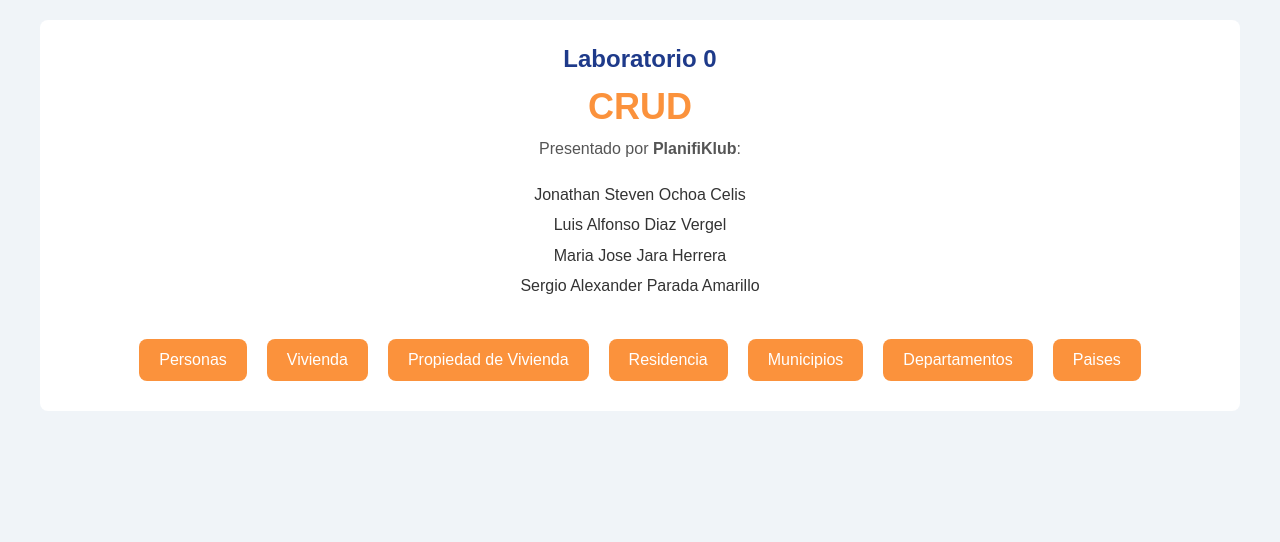
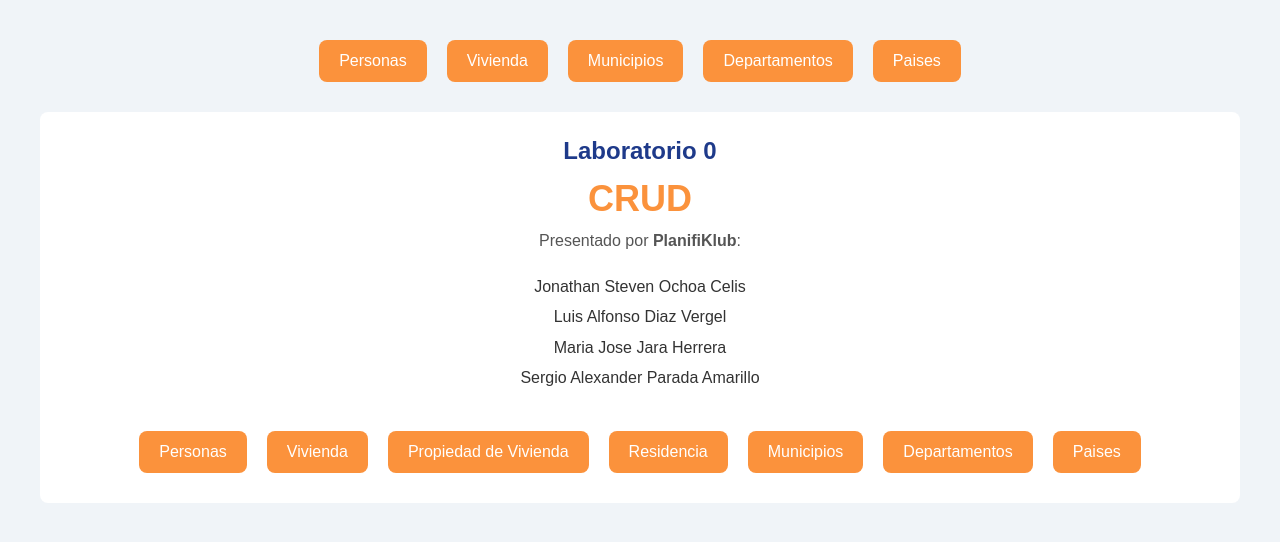
Before and after one commit to luisdiazv/LabZero, a React (Create React App) app: page / in a window 1280 px wide. Shown: the top 542 px of the page. Built offline with nearby package versions, Linux system fonts and the light colour scheme; no server answers.

Commit message:
navbar inicios

```diff
--- a/src/App.css
+++ b/src/App.css
@@ -28,10 +28,16 @@
   color: #61dafb;
 }
 
+.active-button {
+  background-color: blue;
+  color: white;
+}
+
 @keyframes App-logo-spin {
   from {
     transform: rotate(0deg);
   }
+
   to {
     transform: rotate(360deg);
   }
--- a/src/App.js
+++ b/src/App.js
@@ -1,5 +1,5 @@
 import './App.css';
-import { Routes, Route } from 'react-router-dom';
+import { Routes, Route, useNavigate, useLocation } from 'react-router-dom';
 
 // Vistas
 import Home from "./Pages/Home";
@@ -23,8 +23,48 @@ import CrearPropiedadVivienda from './Pages/PropiedadVivienda/CreatePropiedadViv
 import ModificarPropiedadVivienda from './Pages/PropiedadVivienda/UpdatePropiedadVivienda';
 
 function App() {
+  const navegar = useNavigate();
+  const location = useLocation();
+
   return (
     <div className='App'>
+      <div className="button-container text-center">
+        <button
+          id="Personas"
+          onClick={() => navegar("/personas")}
+          className={location.pathname === "/personas" ? "active-button" : ""}
+        >
+          Personas
+        </button>
+        <button
+          id="Vivienda"
+          onClick={() => navegar("/viviendas")}
+          className={location.pathname === "/viviendas" ? "active-button" : ""}
+        >
+          Vivienda
+        </button>
+        <button
+          id="Municipios"
+          onClick={() => navegar("/municipios")}
+          className={location.pathname === "/municipios" ? "active-button" : ""}
+        >
+          Municipios
+        </button>
+        <button
+          id="Departamentos"
+          onClick={() => navegar("/departamentos")}
+          className={location.pathname === "/departamentos" ? "active-button" : ""}
+        >
+          Departamentos
+        </button>
+        <button
+          id="Paises"
+          onClick={() => navegar("/paises")}
+          className={location.pathname === "/paises" ? "active-button" : ""}
+        >
+          Paises
+        </button>
+      </div>
       <Routes>
         <Route path="/" element={<Home />} />
         <Route path="/personas/" element={<Personas />} />
```
Also changed, not shown: src/Pages/Comun.css (line endings or trailing spaces).
